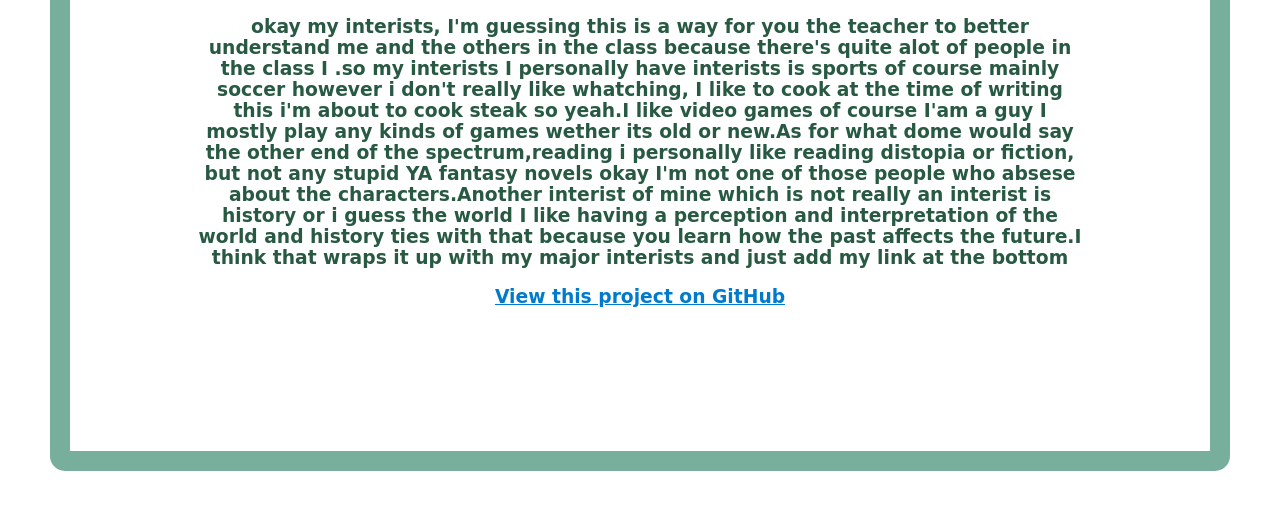
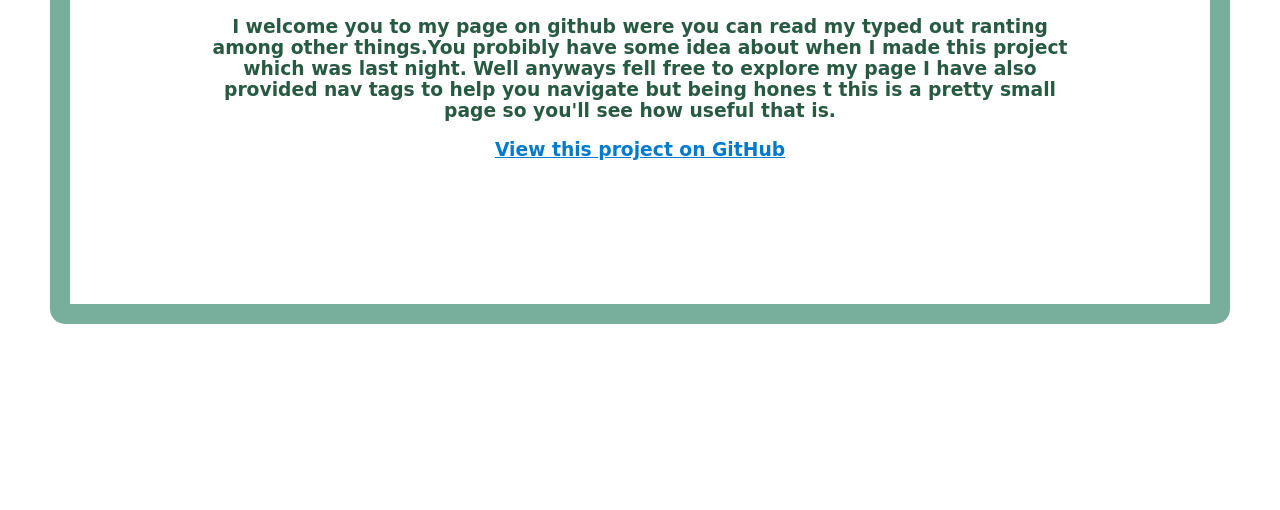
Before and after one commit to abupopcorn/Personalpager-abupopcorn-, a plain HTML site: page index.html in a window 1280 px wide. Shown: the part 298-808 px from the top of the page. Drawn offline with Linux system fonts and the light colour scheme.

Commit message:
Update index.html

```diff
--- a/index.html
+++ b/index.html
@@ -11,7 +11,7 @@
 
    <div>
      <title>Intro</title>
-    <p><h3>okay my interists, I'm guessing this is a way for you the teacher to better understand me and the others in the class because there's quite alot of people in the class I .so my interists I personally have interists is sports of course mainly soccer however i don't really like whatching, I like to cook at the time of writing this i'm about to cook steak so yeah.I like video games of course I'am a guy I mostly play any kinds of games wether its old or new.As for what dome would say the other end of the spectrum,reading i personally like reading distopia or fiction, but not any stupid YA fantasy novels okay I'm not one of those people who absese about the characters.Another interist of mine which is not really an interist is history or i guess the world I like having a perception and interpretation of the world and history ties with that because you learn how the past affects the future.I think that wraps it up with my major interists and just add my link at the bottom </p>
+    <p><h3>I welcome you to my page on github were you can read my typed out ranting among other things.You probibly have some idea  about when I made this project which was last night. Well anyways fell free to explore my page I have also provided nav tags to help you navigate but being hones t this is a pretty small page so you'll see how useful that is. </p>
 
 
 
```
